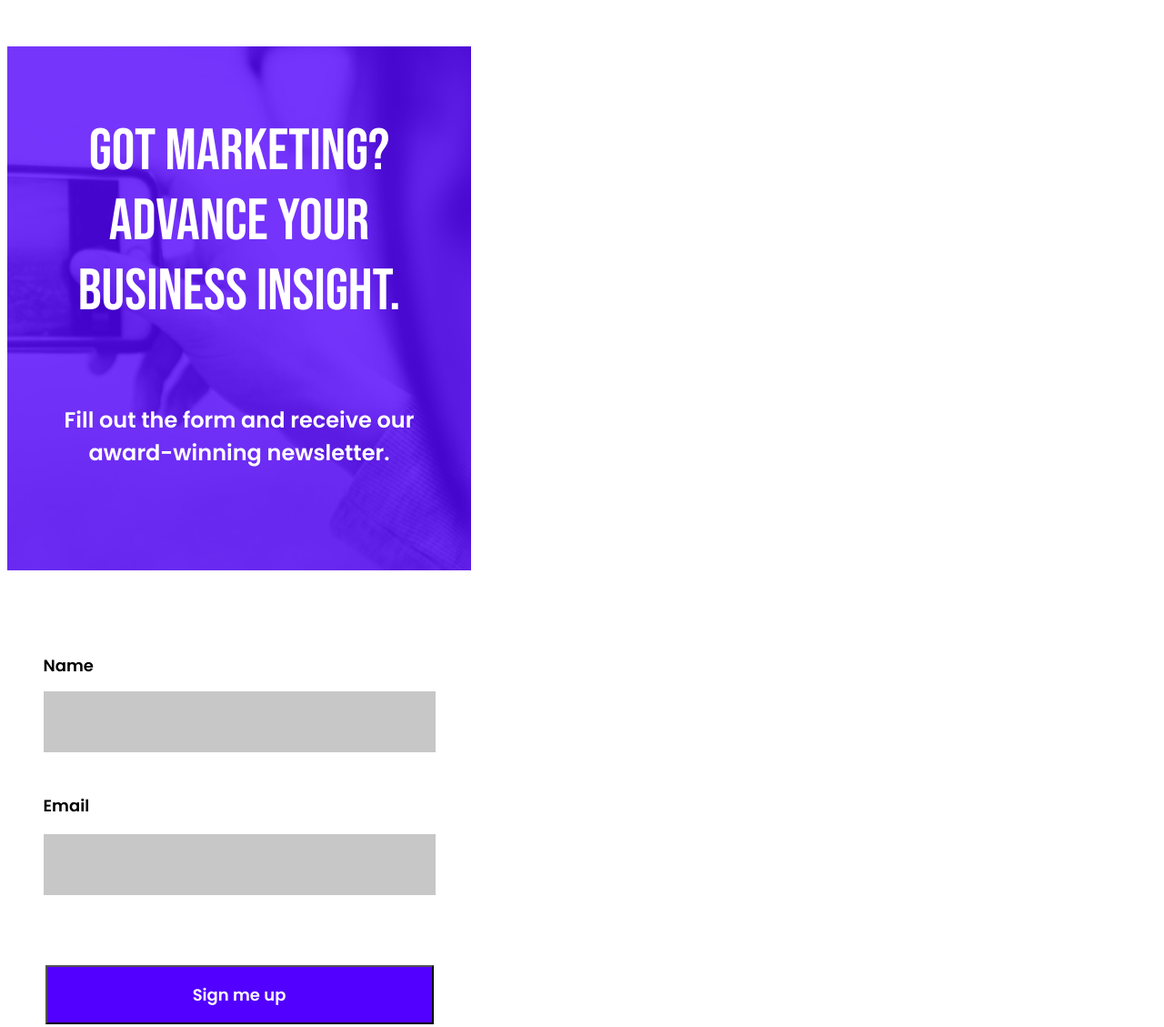
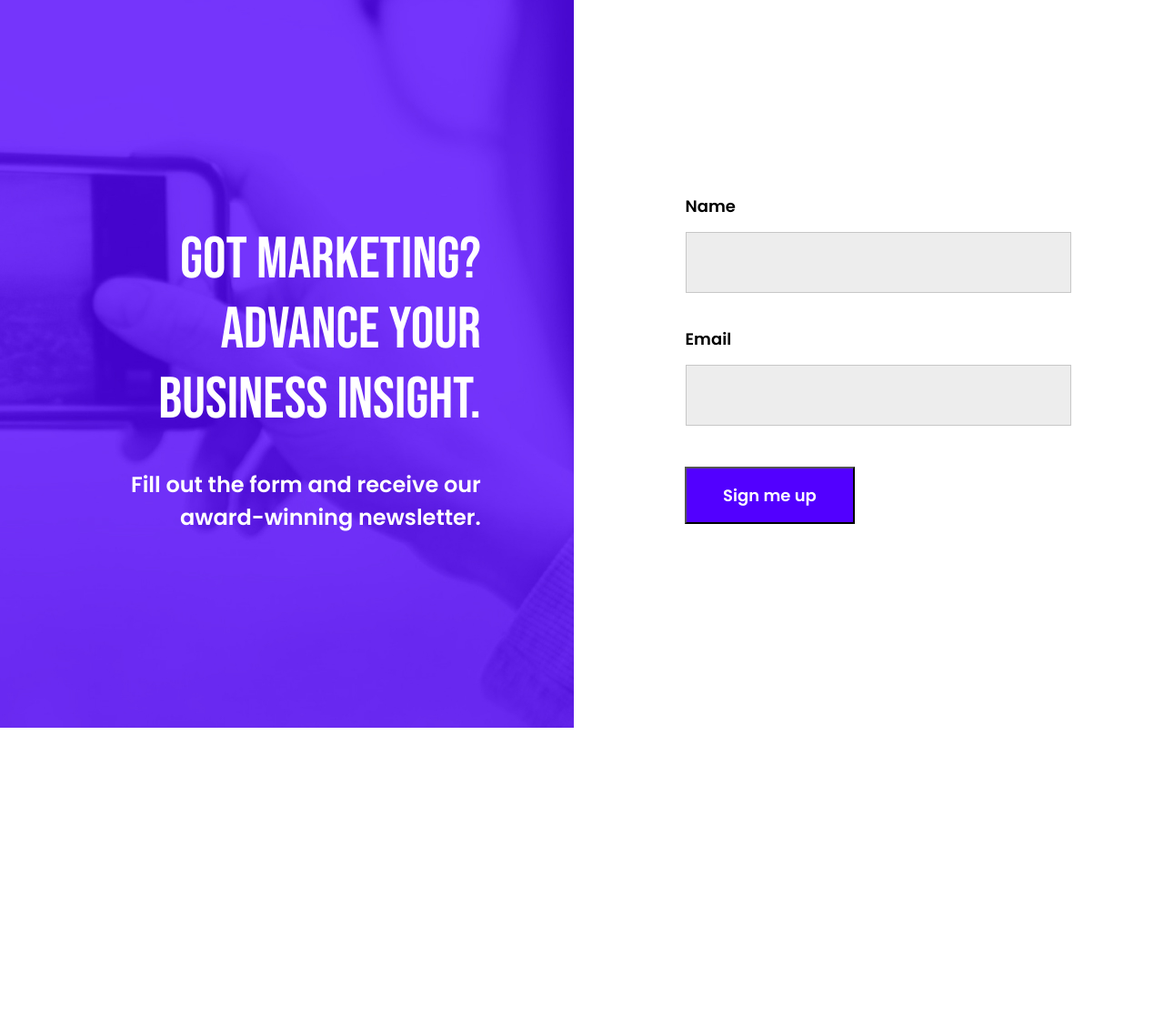
Before and after one commit to LuisFerRG/Proyect-Landing-Page-1, a website: page index.html in a window 1280 px wide. Shown: the whole page at 91% size. After the commit the page ends 800 px from the top, so only its background shows below. Drawn offline with Linux system fonts and the light colour scheme.

Commit message:
add all media query and change file index.html

```diff
--- a/index.html
+++ b/index.html
@@ -5,33 +5,36 @@
   <meta name="viewport" content="width=device-width, initial-scale=1.0">
   <title>Document</title>
   <link rel="stylesheet" href="styles.css">
+  <style>
+    @import url('https://fonts.googleapis.com/css2?family=Bebas+Neue&family=Poppins:wght@600&display=swap');
+    </style>
 </head>
 <body>
   <div class="container">
-    <div class="fisherman">
-      <header>
+    <header class="fisherman">
+
         <h1><br>got marketing?<br>
           advance your business insight.</h1><br>
         <p>Fill out the form and receive our award-winning newsletter.</p>
+
       </header>
-
       <section class="content">
 
-      <div class="fish-hook">
+      <div class="fish-hook1">
         <h2>Name</h2>
         <input type="name">
       </div>
 
-      <div class="fish-hook">
+      <div class="fish-hook2">
         <h3>Email</h3>
         <input type="email">
       </div>
 
-      <div class="fish-hook2">
+      <div class="fish-hook3">
         <input type="submit" value="Sign me up" id="submit-button">
       </div>
     </section>
-    </div>
+
   </div>
 </body>
 </html>
--- a/styles.css
+++ b/styles.css
@@ -1,131 +1,247 @@
-@import url('https://fonts.googleapis.com/css2?family=Bebas+Neue&display=swap');
-@import url('https://fonts.googleapis.com/css2?family=Poppins:wght@600&display=swap');
-*
+* {
+  margin: 0%;
+}
 
 .container {
-
-    width: 510px;
-    height: 1139px;
-    display: -webkit-flex;
-    display: -ms-flexbox;
   display: flex;
   justify-content: center;
+  flex-flow: row wrap;
+  align-items: center;
 }
 
-header { background-image: url("images/Rectangle 1 (1).png");
-    width: 510px;
-    height: 576px
-
-
+.fisherman {
+  max-width: 100%;
+  height: 100vh;
+  max-height: 576px;
+  background-image: url('images/Rectangle 1 (1).png');
+  background-size: cover;
+  background-position: center;
+  background-repeat: no-repeat;
+  justify-content: center;
+  align-items: center;
+  padding: 0 2em;
 }
 
 h1 {
-
-    padding: 0 1em;
-    font-family: Bebas Neue;
+  padding: 0 3%;
+  padding-top: 4.8%;
+  font-family: Bebas Neue, Open Sans, sans-serif;
   font-size: 64px;
   font-weight: 400;
   line-height: 77px;
-    letter-spacing: 0em;
+  letter-spacing: 0;
   text-align: center;
-    color: #FFFFFF;
-
-
-
+  color: #fff;
+  justify-content: center;
+  margin-top: 0%;
 }
 
 p {
-        padding: 0 2em;
-        font-family: Poppins;
+  padding: 0 4%;
+  padding-top: 12%;
+  font-family: Poppins, Open Sans, sans-serif;
   font-size: 24px;
   font-weight: 500;
   line-height: 36px;
-        letter-spacing: 0em;
+  letter-spacing: 0;
   text-align: center;
-        color: #FFFFFF;
+  color: #fff;
 }
 
 .content {
-    width: 510px;
-    height: 576px;
+  max-width: 100%;
+  height: 100vh;
+  max-height: 563px;
   justify-content: center;
   flex-direction: column;
   display: flex;
   align-items: center;
-    display: -webkit-flex;
-    display: -ms-flexbox;
-
-
-
-
+  padding: 0 2em;
 }
 
-.fish-hook > h2 {
-    font-family: Poppins;
+.fish-hook1 > h2 {
+  font-family: Poppins, Open Sans, sans-serif;
   font-size: 18px;
   font-weight: 500;
   line-height: 27px;
-letter-spacing: 0em;
+  letter-spacing: 0;
   text-align: left;
-
-
+  margin: 14.94px 0;
 }
 
-.fish-hook > input[type="name"] {
-    background: linear-gradient(0deg, #C7C7C7, #C7C7C7),
-linear-gradient(0deg, #EDEDED, #EDEDED);
-
-    border: 1px solid #C7C7C7;
+.fish-hook1 > input[type="name"] {
+  background-color: #ededed;
+  border: 1px solid #c7c7c7;
   width: 427px;
   height: 65px;
   top: 845px;
   left: 41px;
-    border: 1px;
   margin-bottom: 2em;
-
-
 }
 
-     .fish-hook > h3 {
-        font-family: Poppins;
+.fish-hook2 > h3 {
+  font-family: Poppins, Open Sans, sans-serif;
   font-size: 18px;
   font-weight: 500;
   line-height: 27px;
-    letter-spacing: 0em;
+  letter-spacing: 0;
   text-align: left;
+  margin: 14.94px 0;
+}
 
-
-
-     }
-.fish-hook > input[ type="email"] {
-
-    background: linear-gradient(0deg, #C7C7C7, #C7C7C7), linear-gradient(0deg, #EDEDED, #EDEDED);
-    ;
-    border: 1px solid #C7C7C7;
+.fish-hook2 > input[type="email"] {
+  background-color: #ededed;
+  border: 1px solid #c7c7c7;
   width: 427px;
   height: 65px;
   top: 845px;
   left: 41px;
-    border: 1px;
+  margin-bottom: 2em;
+}
 
-
-
-}
-.fish-hook2 > input[ type="submit"] {
-    background: #5200FF;
+.fish-hook3 > input[type="submit"] {
+  background: #5200ff;
   width: 427px;
   height: 65px;
   top: 845px;
   left: 41px;
-    font-family: Poppins;
+  font-family: Poppins, Open Sans, sans-serif;
   font-size: 18px;
   font-weight: 500;
   line-height: 27px;
-    letter-spacing: 0em;
+  letter-spacing: 0;
   text-align: center;
-    color: #FFFFFF;
-    margin-top: 4.3em;
+  color: #fff;
+  margin-top: 8%;
+  max-height: 563px;
+  justify-content: center;
+  flex-direction: column;
+  display: flex;
+  align-items: center;
+  padding: 0 2em;
+  margin-bottom: 2em;
+}
 
+@media (min-width: 770px) {
+  .fisherman {
+    background-image: url('images/Rectangle\ 2.png');
+  }
 
+  h1 {
+    padding: 0 5%;
+    padding-top: 4.8%;
+  }
 
+  p {
+    margin-top: -6%;
   }
+
+  .content {
+    flex-flow: row wrap;
+    justify-content: space-between;
+    max-width: 770px;
+    max-height: 375px;
+    padding: 0 8%;
+  }
+
+  .fish-hook1,
+  .fish-hook2 {
+    margin-top: 5%;
+  }
+
+  .fish-hook1 > input[type="name"] {
+    max-width: 303px;
+    max-height: 65px;
+    margin-bottom: 3%;
+  }
+
+  .fish-hook2 > input[type="email"] {
+    max-width: 303px;
+    max-height: 65px;
+    margin-bottom: 3%;
+  }
+
+  .fish-hook3 > input[type="submit"] {
+    width: 187px;
+    height: 63px;
+    margin-top: 4%;
+  }
+}
+
+@media (min-width: 1260px) {
+  .container {
+    display: flex;
+    justify-content: space-between;
+    align-items: center;
+    flex-flow: row wrap;
+    padding: 0 0;
+    margin: 0 0;
+  }
+
+  .fisherman {
+    width: 100%;
+    max-width: 631px;
+    height: 100vh;
+    max-height: 846px;
+    background-image: url('images/Rectangle\ 1.jpg');
+    padding: 0 0;
+  }
+
+  h1 {
+    text-align: right;
+    padding-right: 16.2%;
+    align-items: center;
+    padding-top: 27%;
+    padding-left: 20%;
+    margin-bottom: 1%;
+  }
+
+  p {
+    text-align: right;
+    padding-right: 16.2%;
+    align-items: center;
+    padding-top: 8%;
+    padding-left: 20%;
+  }
+
+  .content {
+    width: 100%;
+    height: 100%;
+    max-width: 629px;
+    max-height: 846px;
+    flex-direction: column;
+    align-items: center;
+    justify-content: left;
+    padding: 0%;
+    margin-bottom: 5%;
+  }
+
+  .fish-hook1 {
+    margin-bottom: 0.5%;
+  }
+
+  .fish-hook2 {
+    margin-top: 3%;
+  }
+
+  .fish-hook1 > input[type="name"] {
+    max-width: 422px;
+    max-height: 65px;
+    padding: 0 0;
+    margin: 0 0 0;
+  }
+
+  .fish-hook2 > input[type="email"] {
+    max-width: 422px;
+    max-height: 65px;
+    padding: 0 0;
+    margin: 0 0 0;
+  }
+
+  .fish-hook3 {
+    width: 183px;
+    height: 63px;
+    padding-top: 6%;
+    padding-right: 38.5%;
+  }
+}
```
Also changed, not shown: images/Rectangle 1.jpg (added), images/Rectangle 2.png (added). Lines whose indentation alone changed are shown as unchanged.
